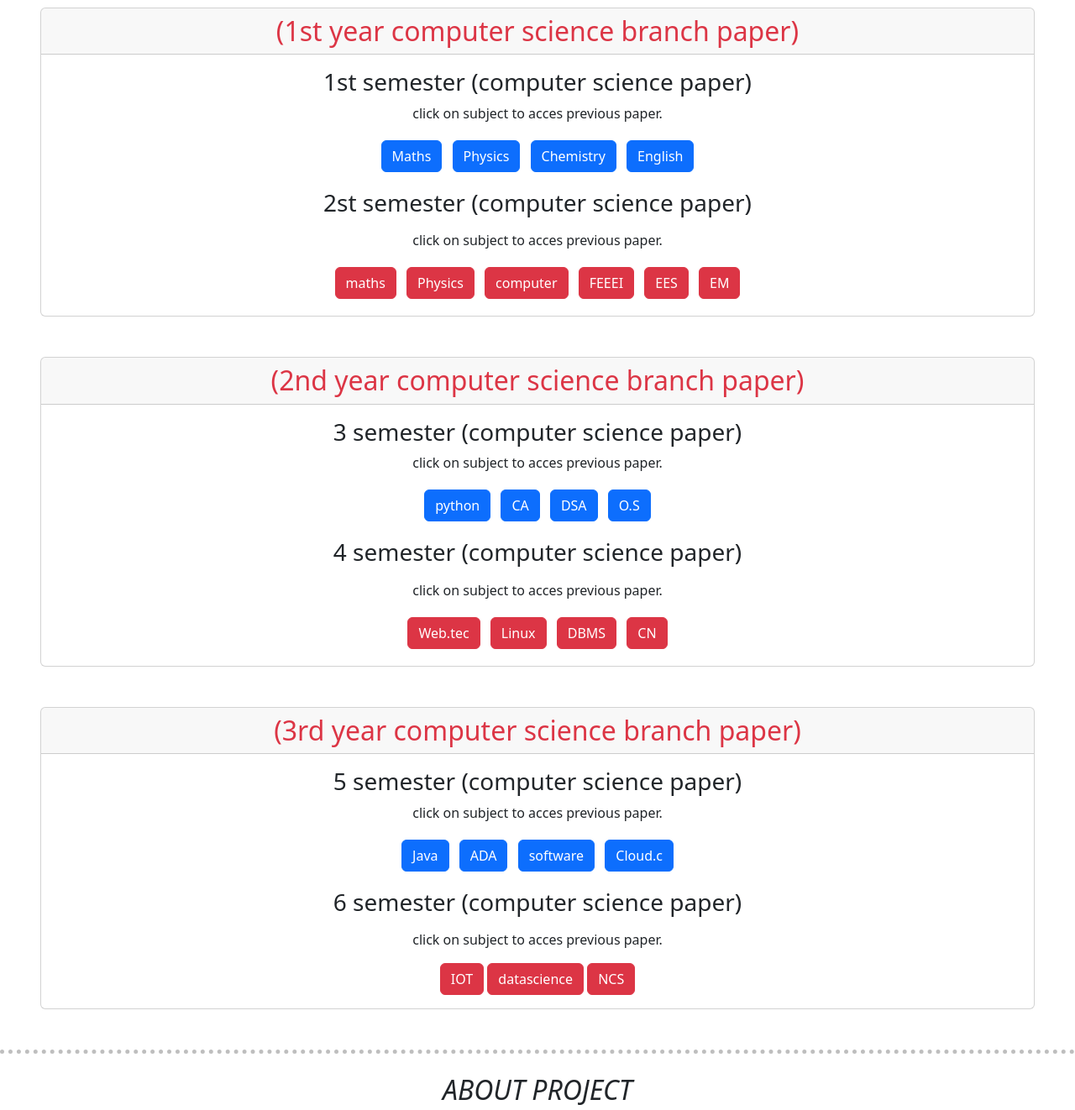
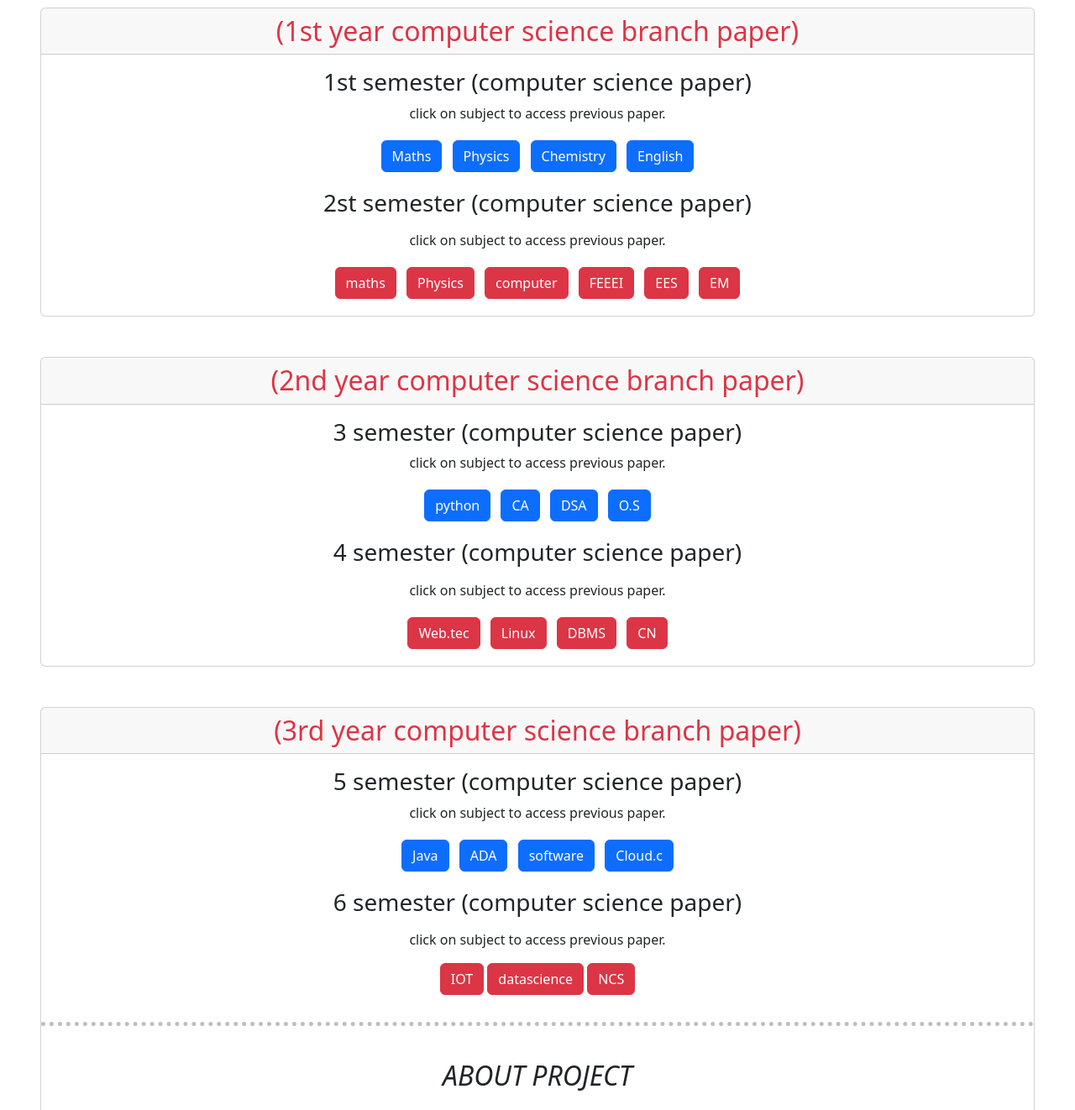
Before and after one commit to gpcics/csnotesprovider, a plain HTML site: page index.html in a window 1280 px wide. Shown: the part 4680-6002 px from the top of the page at 84% size. Drawn offline with nearby package versions, Linux system fonts and the light colour scheme.

Commit message:
overflow

```diff
--- a/index.html
+++ b/index.html
@@ -425,14 +425,14 @@
     <h2 class="card-header text-center text-danger" id="paper1">  (1st year computer science branch paper)</h2>
     <div class="card-body"data-aos="fade-right">
       <h3 class="card-title"> 1st semester (computer science paper)</h3>
-      <p class="card-text">click on subject to acces  previous paper.</p>
+      <p class="card-text">click on subject to access previous paper.</p>
       <a href="#" class="btn btn-primary m-1">Maths</a>
       <a href="#" class="btn btn-primary m-1">Physics</a>
       <a href="#" class="btn btn-primary m-1">Chemistry</a>
       <a href="#" class="btn btn-primary m-1">English</a>
 
       <h3 class="card-title m-3"> 2st semester (computer science paper)</h3>
-      <p class="card-text">click on subject to acces previous paper.</p>
+      <p class="card-text">click on subject to access previous paper.</p>
       <a href="#" class="btn btn-danger m-1">maths</a>
       <a href="#" class="btn btn-danger m-1">Physics</a>
       <a href="#" class="btn btn-danger m-1">computer</a>
@@ -446,14 +446,14 @@
     <h2 class="card-header text-center text-danger" id="paper2">  (2nd year computer science branch paper)</h2>
     <div class="card-body"data-aos="fade-left">
       <h3 class="card-title"> 3 semester (computer science paper)</h3>
-      <p class="card-text">click on subject to acces  previous paper.</p>
+      <p class="card-text">click on subject to access previous paper.</p>
       <a href="#" class="btn btn-primary m-1">python</a>
       <a href="#" class="btn btn-primary m-1">CA</a>
       <a href="#" class="btn btn-primary m-1">DSA</a>
       <a href="#" class="btn btn-primary m-1">O.S</a>
 
       <h3 class="card-title m-3"> 4 semester (computer science paper)</h3>
-      <p class="card-text">click on subject to acces  previous paper.</p>
+      <p class="card-text">click on subject to access previous paper.</p>
       <a href="https://drive.google.com/file/d/17J2-euJpqZMNTyiVmheaS0Cd4RzThgXs/view?usp=share_link" class="btn btn-danger m-1">Web.tec</a>
       <a href="https://drive.google.com/file/d/17IM1X7HkGXqXsSP9UWKTV2j70T6Dfg3M/view?usp=share_link" class="btn btn-danger m-1">Linux</a>
       <a href="https://drive.google.com/file/d/17BsHVJmD00uC8sZQuHTyf_vXWEJqh-Xv/view?usp=share_link" class="btn btn-danger m-1">DBMS</a>
@@ -466,19 +466,18 @@
     <h2 class="card-header text-center text-danger" id="paper3">  (3rd year computer science branch paper)</h2>
     <div class="card-body"data-aos="fade-right">
       <h3 class="card-title"> 5 semester (computer science paper)</h3>
-      <p class="card-text">click on subject to acces  previous paper.</p>
+      <p class="card-text">click on subject to access previous paper.</p>
       <a href="https://drive.google.com/file/d/14dtC1DfLwVqMMqMR6G_XIjvciCkJes69/view?usp=share_link"target="_blank" class="btn btn-primary m-1">Java</a>
       <a href="https://drive.google.com/file/d/14X1aE-d2awNpDVy-knY0u4OX4NYH10PO/view?usp=share_link"target="_blank" class="btn btn-primary m-1">ADA</a>
       <a href="https://drive.google.com/file/d/14e6S4kK7AO3GMARmFawd-thuIrBQFvY9/view?usp=share_link"target="_blank" class="btn btn-primary m-1">software</a>
       <a href="https://drive.google.com/file/d/14X6f4OTkk60slin9YSICfsj2FfEhBJf1/view?usp=share_link"target="_blank" class="btn btn-primary m-1">Cloud.c</a>
 
       <h3 class="card-title m-3"> 6 semester (computer science paper)</h3>
-      <p class="card-text">click on subject to acces  previous paper.</p>
+      <p class="card-text">click on subject to access previous paper.</p>
       <a href="https://drive.google.com/file/d/18Sjo9aKbn-W6sSa8nQ0IAgxwRIuls274/view?usp=share_link" class="btn btn-danger">IOT</a>
       <a href="https://drive.google.com/file/d/18ZqjdofIT2N_rUaXFzFefkA3k91XpfjT/view?usp=share_link" class="btn btn-danger">datascience</a>
       <a href="https://drive.google.com/file/d/18Ja2RvJ-m5oOPvnV6rDnW-aAp8Xxvnt2/view?usp=share_link" class="btn btn-danger">NCS</a>
 
-    </div>
   </div>
 
 
```
